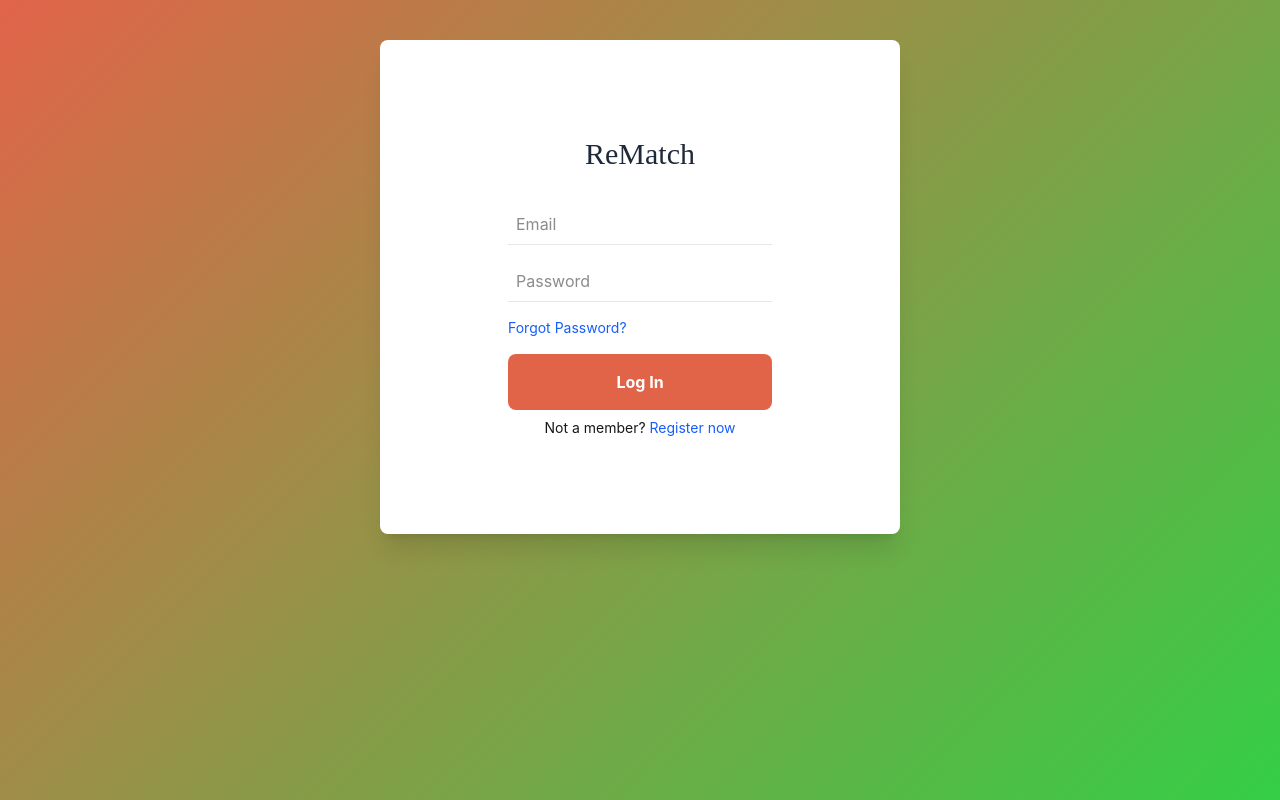
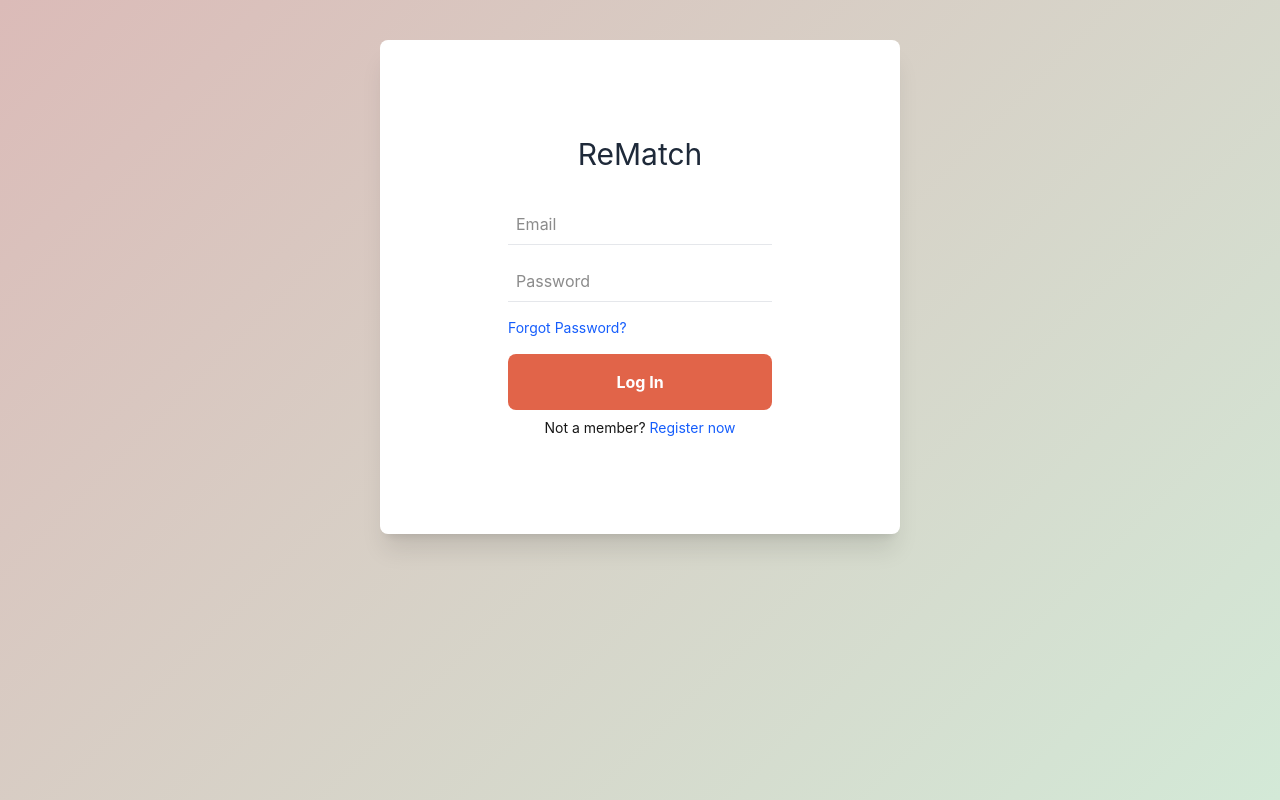
Before and after one commit to JonBabao/rematch, a Next.js app: page /auth/login in a window 1280 px wide. Built offline with nearby package versions, Linux system fonts and the light colour scheme; no server answers.

Commit message:
Update colors in globals.css

```diff
--- a/src/app/globals.css
+++ b/src/app/globals.css
@@ -1,15 +1,17 @@
 @import "tailwindcss";
 
+
 :root {
-  --background: linear-gradient(135deg, var(--rematchRed),  var(--rematchGreen));
+  --background: linear-gradient(135deg, var(--pastelRed),  var(--pastelGreen));
   --foreground: #171717;
   --font-inter: "Inter", sans-serif;
-  --font-caveat-brush: "Caveat Brush", cursive;
+  --font-lilita-one: "Lilita One", sans-serif;
   --rematchRed: #e16449;
   --beige: #fce8e4;
   --pastelBlue: #e7e7e7;
   --rematchGreen: #34ce46;
-  --pastelGreen: #e4fce7;
+  --pastelGreen: #D3E9D7;
+  --pastelRed: #DBBBB8;
 }
 
 @media (prefers-color-scheme: dark) {
@@ -21,24 +23,28 @@
 
 body {
   background: var(--background);
-  background-attachment: fixed; /* Prevents scrolling from affecting the gradient */
+  background-attachment: fixed;
   background-size: cover;
   color: var(--foreground);
   font-family: var(--font-inter);
 }
 
-.caveatBrush {
-  font-family: var(--font-caveat-brush);
+.lilitaOne {
+  font-family: var(--font-lilita-one);
 }
 
 .rematchRed {
-  background: var(--rematchRed)
+  background: var(--rematchRed);
 }
 
 .rematchGreen {
-  background: var(--rematchGreen)
+  background: var(--rematchGreen);
 }
 
 .pastelBlue {
-  background: var(--pastelBlue)
+  background: var(--pastelBlue);
 }
+
+.gradientLine {
+  background: linear-gradient(135deg, var(--right),  var(--left));
+}
```
